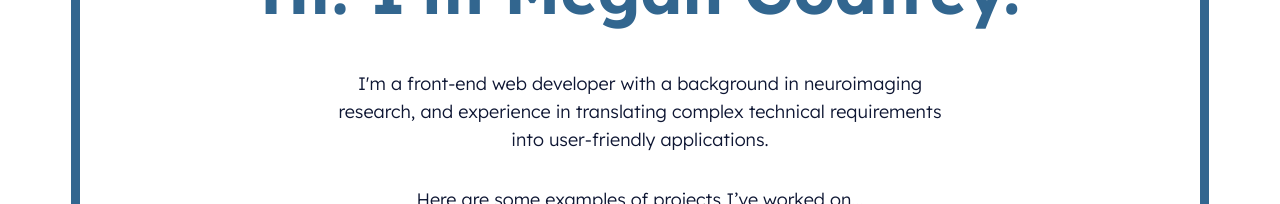
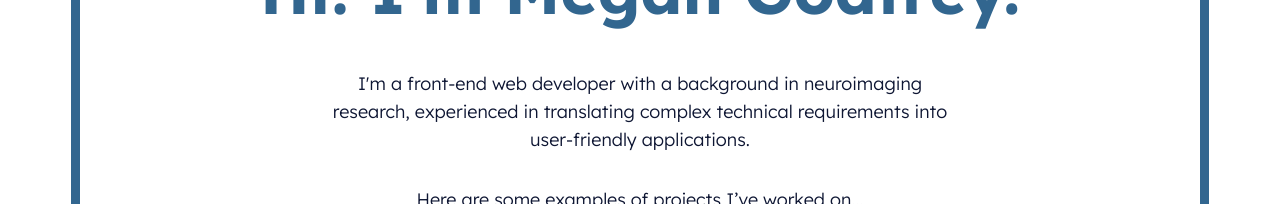
Before and after one commit to mgodfrey47/mg-experience, a Next.js app: page / in a window 1280 px wide. Shown: the part 186-390 px from the top of the page. Built offline with nearby package versions, Linux system fonts and the light colour scheme.

Commit message:
Minor wording change

```diff
--- a/app/page.js
+++ b/app/page.js
@@ -32,7 +32,7 @@ export default function Home() {
       <main className="flex flex-col gap-[32px] items-center text-center w-full px-4 md:px-8 2xl:px-20">
         <h1 className="text-[2rem] sm:text-[3rem] lg:text-[4rem] text-mg-navy font-bold mt-14 md:mt-32">Hi! I&apos;m Megan Godfrey.</h1>
         <p className="max-w-[40rem] text-lg">
-          I&apos;m a front-end web developer with a background in neuroimaging research, and experience in translating
+          I&apos;m a front-end web developer with a background in neuroimaging research, experienced in translating
           complex technical requirements into user-friendly applications.
         </p>
         <p className="text-lg">
```
